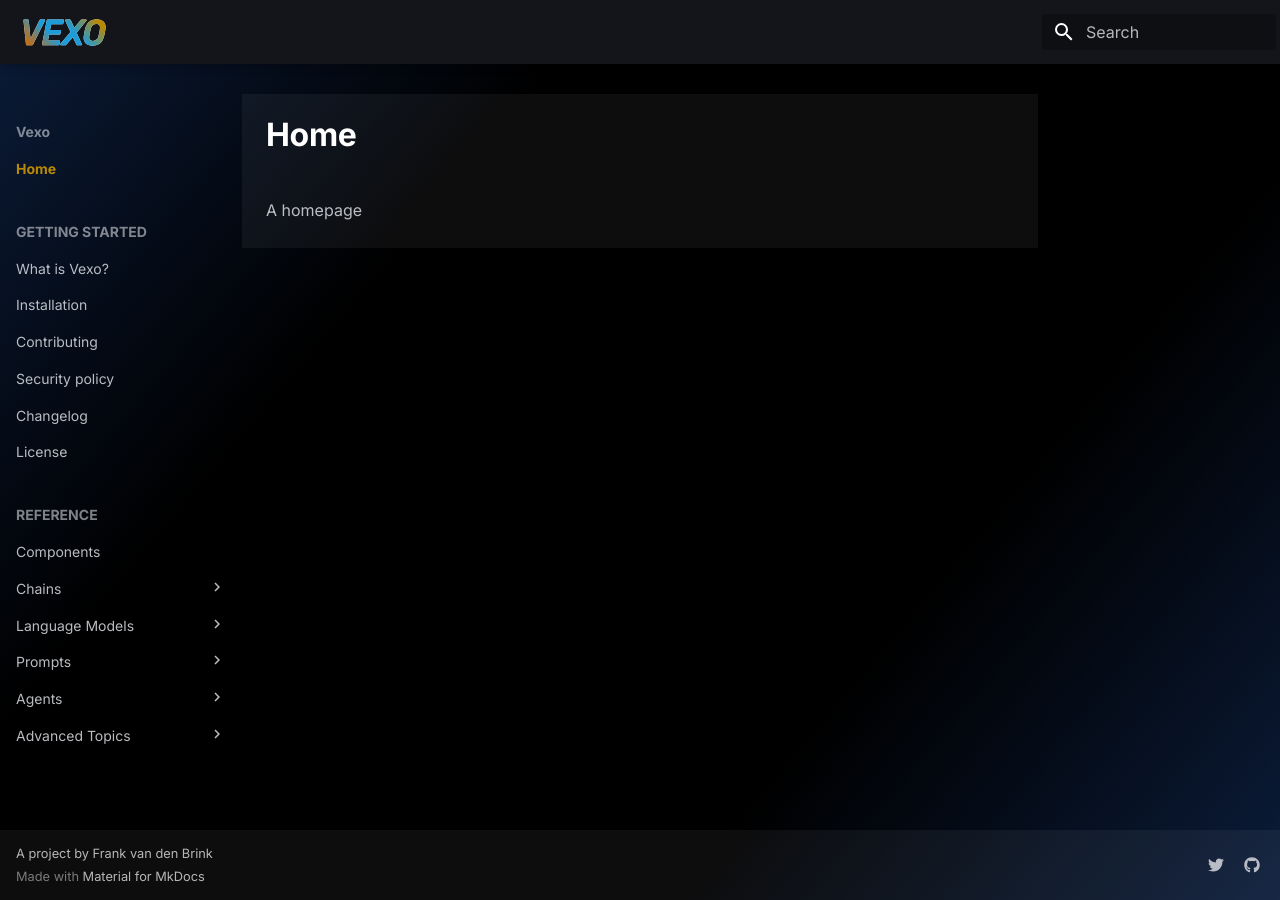
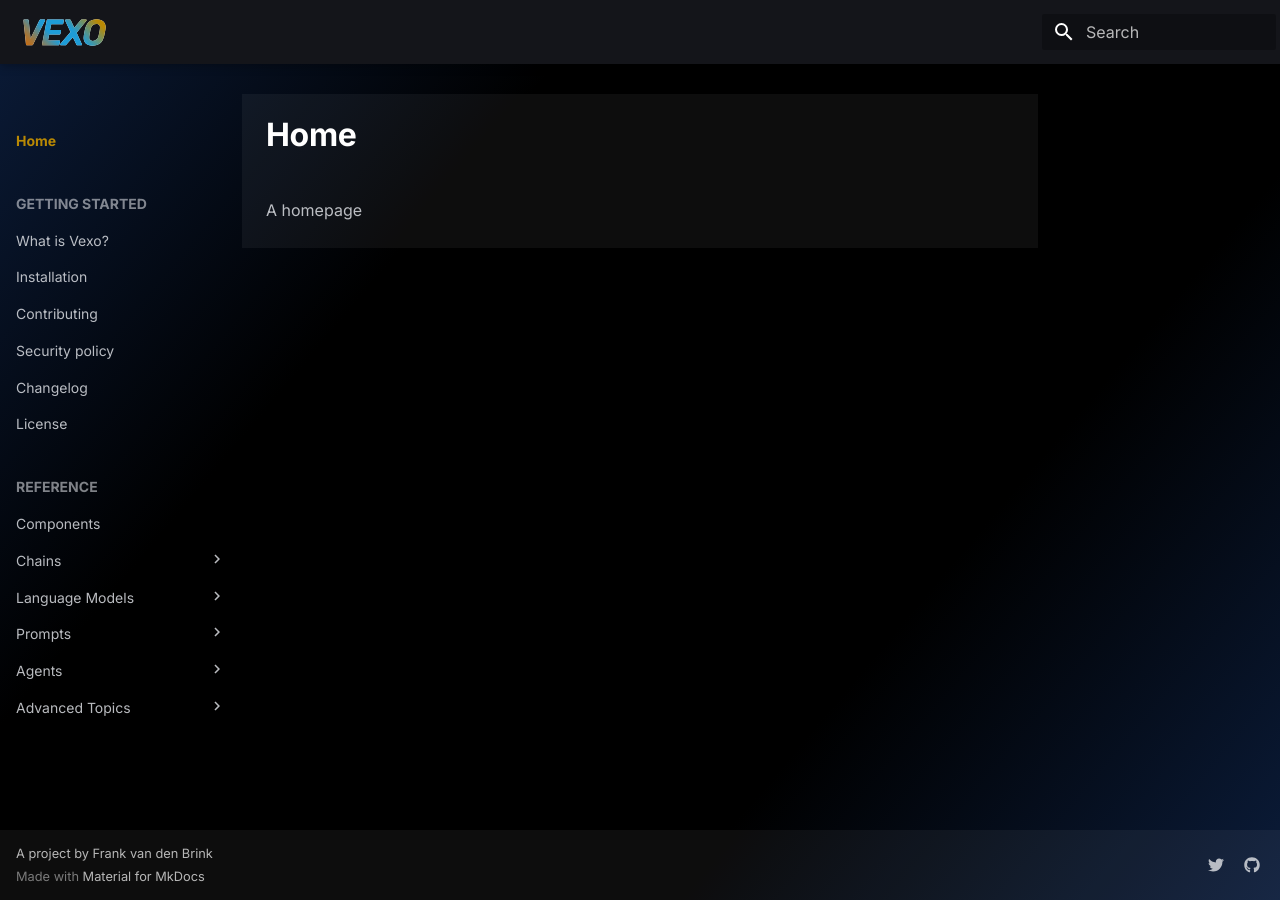
Before and after one commit to VexoAI/documentation, an MkDocs documentation site: the page built from docs/index.md, in a window 1280 px wide. Built offline with MkDocs 1.6.1 and Material for MkDocs 9.7.7, drawn with Linux system fonts in a browser that asks for light colours; some web fonts are replaced; the version menu is left out.

Commit message:
Navigation tweaks

```diff
--- a/overrides/assets/stylesheets/extra.css
+++ b/overrides/assets/stylesheets/extra.css
@@ -49,13 +49,26 @@ body {
     line-height: 2;
 }
 
+.md-nav__title {
+    display: none;
+}
+
 .md-nav__item--section {
     margin-top: 2.5em;
+}
+
+.md-nav__item--section:first-of-type {
+    margin-top: 0;
 }
 
 .md-nav--lifted > .md-nav__list > .md-nav__item > [for],
 .md-nav__item--section > .md-nav__link[for] {
     text-transform: uppercase;
+}
+
+.md-nav__item .md-nav__link--active {
+    color: #B98904;
+    font-weight: bold;
 }
 
 .md-typeset {
@@ -105,11 +118,6 @@ body {
     background: #111;
 }
 
-.md-nav__item .md-nav__link--active {
-    color: #B98904;
-    font-weight: bold;
-}
-
 .md-typeset table:not([class]) {
     font-size:.8rem;
     background-color: hsla(var(--md-hue),15%,15%,1);
```
